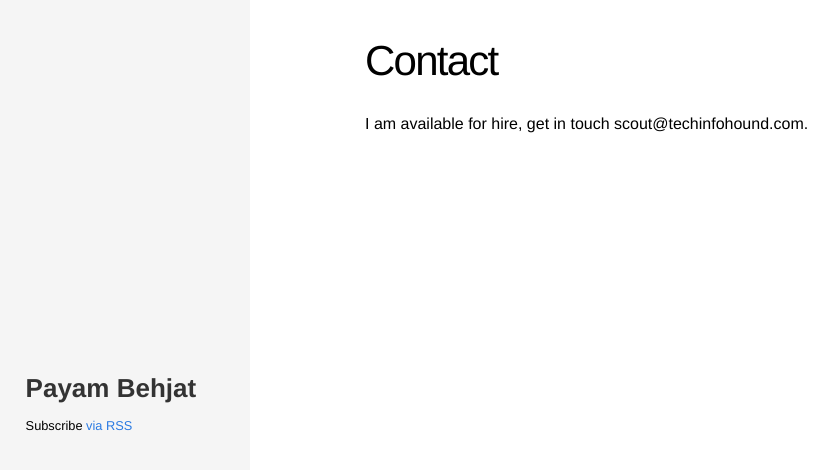
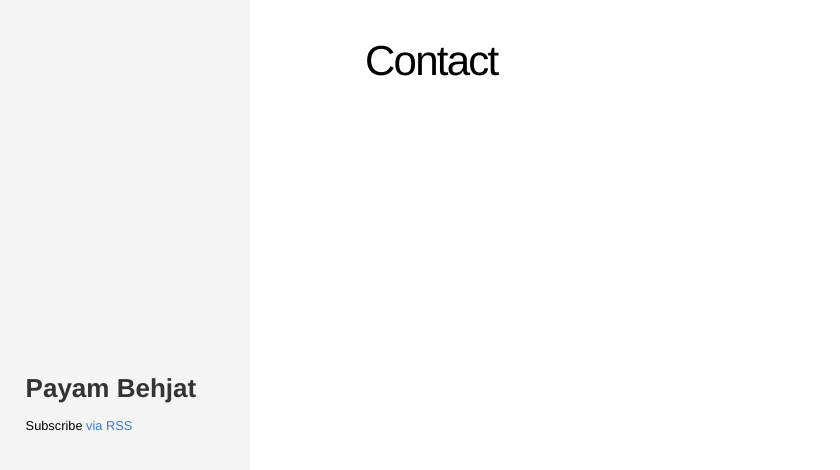
Before and after one commit to PayamBen/PayamBen.github.io, a Jekyll site: the page built from about.md, in a window 1280 px wide. Shown: the top 470 px of the page, without its empty margins (0-840 px from the left). Built offline with Jekyll 4.4.1, drawn with Linux system fonts in a browser that asks for light colours.

Commit message:
Update about.md

```diff
--- a/about.md
+++ b/about.md
@@ -3,5 +3,3 @@ layout: page
 title: Contact
 permalink: /contact/
 ---
-
-I am available for hire, get in touch sc<span id="hide">zszs</span>out@<span id="hide">sdf</span>techinfo<span id="hide">some</span>hound.com.
```
